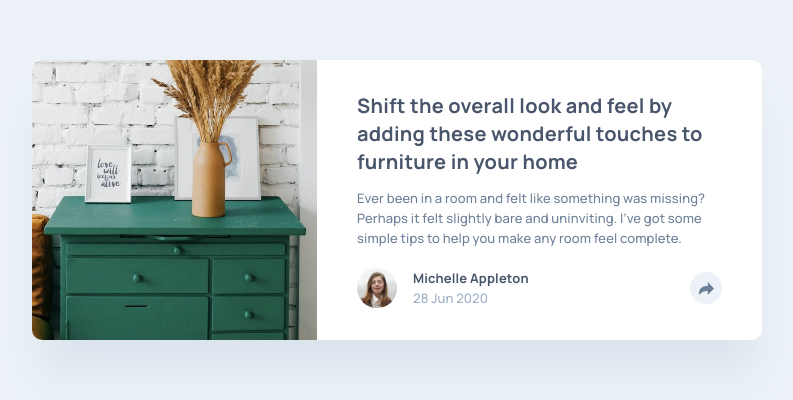
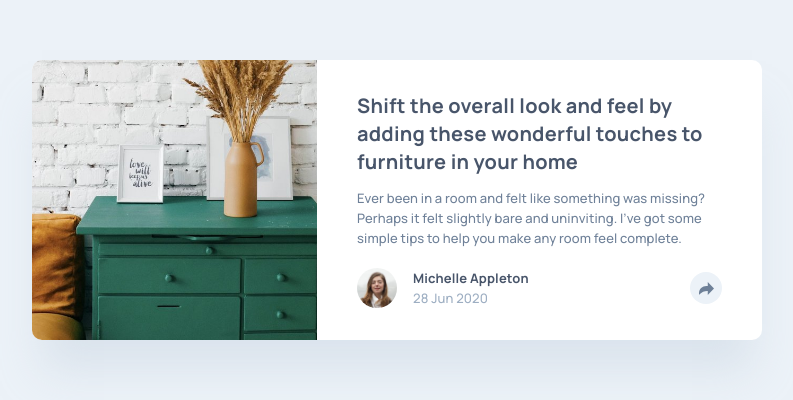
Before and after one commit to jaceleedev/article-preview-component, a Next.js app: page / in a window 1280 px wide. Shown: the part 200-600 px from the top of the page, without its empty margins (243-1036 px from the left). Built offline with nearby package versions, Linux system fonts and the light colour scheme.

Commit message:
fix(ArticlePreview): :adhesive_bandage: adjust image positioning to match design

```diff
--- a/src/components/ArticlePreview/index.tsx
+++ b/src/components/ArticlePreview/index.tsx
@@ -20,7 +20,7 @@ function ArticlePreview() {
           alt="Stylish drawers in a room setting"
           fill
           priority
-          className="object-cover object-[center_25%] rounded-t-[10px] md:rounded-tr-none md:rounded-bl-[10px]"
+          className="object-cover object-[center_25%] rounded-t-[10px] md:rounded-tr-none md:rounded-bl-[10px] md:object-left"
         />
       </header>
       <div className="pt-9 px-8 pb-5 md:px-10 md:py-8">
```
